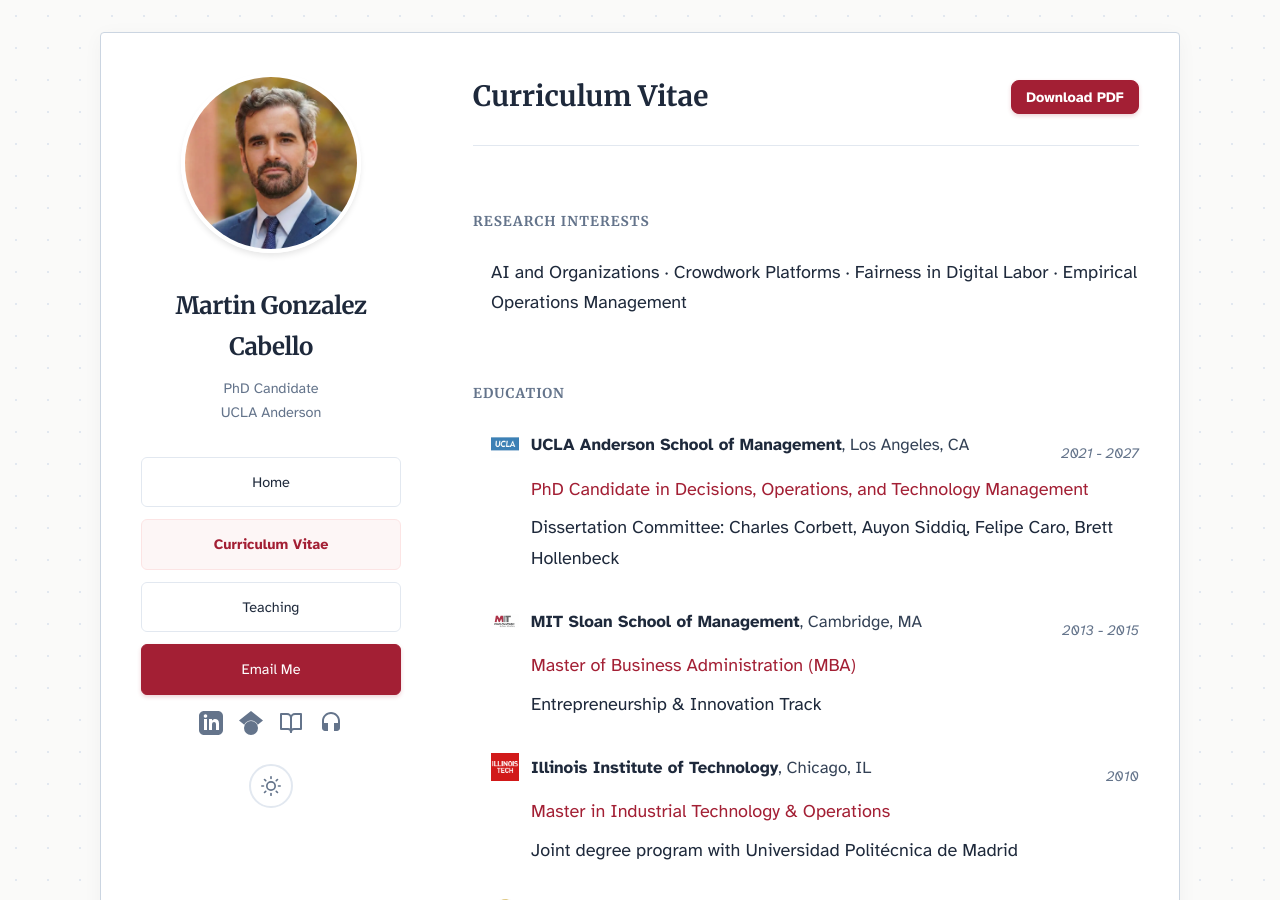
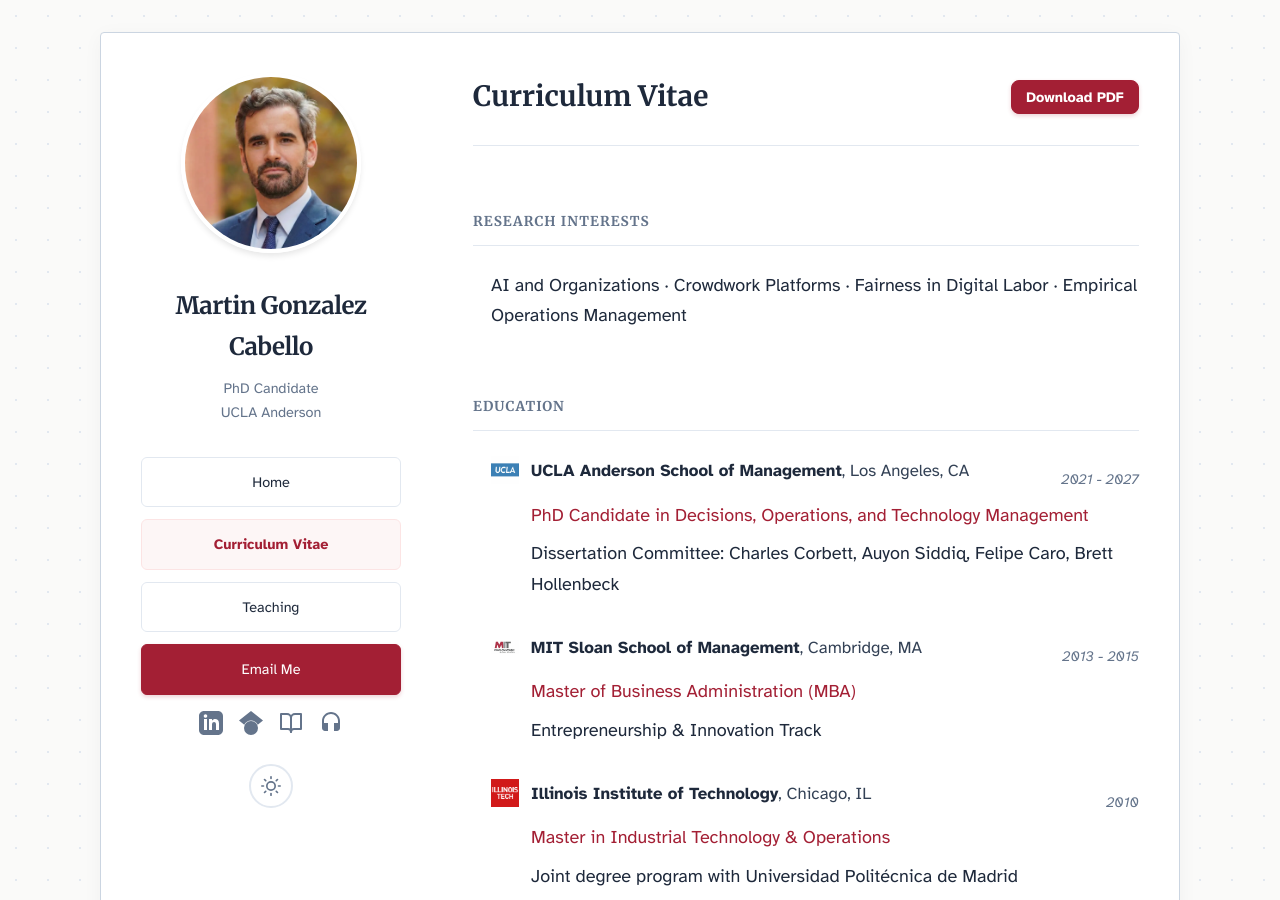
Before and after one commit to martins73/research-site, a Jekyll site: the page built from cv.html, in a window 1280 px wide and 900 px high. Built offline with Jekyll 4.4.1, drawn with Linux system fonts in a browser that asks for light colours.

Commit message:
Upgrade CV section headers to h2 and add accent color to print CV
- cv.html: h3 → h2 for better semantic hierarchy (h1 = page title,
  h2 = sections)
- cv-print layout: section headers now use the theme accent color
  for both text and underline, adding visual polish to the PDF

https://claude.ai/code/session_01AAy6LZYttfLVwm5WTxrjVN

```diff
--- a/_layouts/cv-print.html
+++ b/_layouts/cv-print.html
@@ -60,7 +60,8 @@
       font-weight: 700;
       text-transform: uppercase;
       letter-spacing: 1pt;
-      border-bottom: 1.5pt solid #000;
+      color: {{ site.data.themes[site.color_theme].light.accent }};
+      border-bottom: 1.5pt solid {{ site.data.themes[site.color_theme].light.accent }};
       padding-bottom: 1pt;
       margin-bottom: 6pt;
     }
--- a/cv.html
+++ b/cv.html
@@ -24,7 +24,7 @@ description: Academic CV and professional background in analytics, operations, a
 
 {% if site.data.cv.research_interests.size > 0 %}
 <section id="research-interests" class="section-spacing">
-    <h3 class="cv-section-header">Research Interests</h3>
+    <h2 class="cv-section-header">Research Interests</h3>
     <div class="cv-entry">
         <div class="cv-desc cv-desc-no-indent">
             {{ site.data.cv.research_interests | join: " · " }}
@@ -37,7 +37,7 @@ description: Academic CV and professional background in analytics, operations, a
 
 {% if site.data.cv.appointments and site.data.cv.appointments.size > 0 %}
 <section id="appointments" class="section-spacing">
-    <h3 class="cv-section-header">Academic Appointments</h3>
+    <h2 class="cv-section-header">Academic Appointments</h3>
 
     {% for item in site.data.cv.appointments %}
         <div class="cv-entry">
@@ -73,7 +73,7 @@ description: Academic CV and professional background in analytics, operations, a
 <!-- ### EDUCATION ### -->
 
 <section id="education" class="section-spacing">
-    <h3 class="cv-section-header">Education</h3>
+    <h2 class="cv-section-header">Education</h3>
 
     {% for item in site.data.cv.education %}
         <div class="cv-entry">
@@ -111,7 +111,7 @@ description: Academic CV and professional background in analytics, operations, a
 {% assign publications = site.data.papers.papers | where: "cv_category", "Publication" %}
 {% if publications.size > 0 %}
 <section id="publications" class="section-spacing">
-    <h3 class="cv-section-header">Publications</h3>
+    <h2 class="cv-section-header">Publications</h3>
     {% for paper in publications %}
     <div class="cv-entry">
         <span class="cv-title">{{ paper.title }}</span>
@@ -132,7 +132,7 @@ description: Academic CV and professional background in analytics, operations, a
 {% assign working_papers = site.data.papers.papers | where: "cv_category", "Working Paper" %}
 {% if working_papers.size > 0 %}
 <section id="working-papers" class="section-spacing">
-    <h3 class="cv-section-header">Working Papers</h3>
+    <h2 class="cv-section-header">Working Papers</h3>
     {% for paper in working_papers %}
     <div class="cv-entry">
         <span class="cv-title">{{ paper.title }}</span>
@@ -153,7 +153,7 @@ description: Academic CV and professional background in analytics, operations, a
 {% assign wip = site.data.papers.papers | where: "cv_category", "Work in Progress" %}
 {% if wip.size > 0 %}
 <section id="work-in-progress" class="section-spacing">
-    <h3 class="cv-section-header">Selected Work in Progress</h3>
+    <h2 class="cv-section-header">Selected Work in Progress</h3>
     {% for paper in wip %}
     <div class="cv-entry">
         <span class="cv-title">{{ paper.title }}</span>
@@ -173,7 +173,7 @@ description: Academic CV and professional background in analytics, operations, a
 {% assign other_articles = site.data.papers.papers | where: "cv_category", "Other Article" %}
 {% if other_articles.size > 0 %}
 <section id="other-articles" class="section-spacing">
-    <h3 class="cv-section-header">Other Articles</h3>
+    <h2 class="cv-section-header">Other Articles</h3>
     {% for paper in other_articles %}
     <div class="cv-entry">
         <span class="cv-title">{{ paper.title }}</span>
@@ -193,7 +193,7 @@ description: Academic CV and professional background in analytics, operations, a
 
 {% if site.data.cv.awards.size > 0 %}
 <section id="awards" class="section-spacing">
-    <h3 class="cv-section-header">Awards &amp; Scholarships</h3>
+    <h2 class="cv-section-header">Awards &amp; Scholarships</h3>
     <ul class="cv-talks-list">
         {% for item in site.data.cv.awards %}
         <li class="cv-award-item">
@@ -215,7 +215,7 @@ description: Academic CV and professional background in analytics, operations, a
 
 {% if site.data.cv.presentations.size > 0 %}
 <section id="presentations" class="section-spacing">
-    <h3 class="cv-section-header">Conference Presentations &amp; Talks</h3>
+    <h2 class="cv-section-header">Conference Presentations &amp; Talks</h3>
     {% for paper in site.data.cv.presentations %}
     <div class="cv-entry cv-paper-block">
         <div class="cv-paper-title">
@@ -237,7 +237,7 @@ description: Academic CV and professional background in analytics, operations, a
 <!-- ### TEACHING ### -->
 
 <section id="teaching" class="section-spacing">
-    <h3 class="cv-section-header">Teaching</h3>
+    <h2 class="cv-section-header">Teaching</h3>
 
     {% for item in site.data.teaching %}
         <div class="cv-entry">
@@ -283,7 +283,7 @@ description: Academic CV and professional background in analytics, operations, a
 
 {% if site.data.cv.service.size > 0 %}
 <section id="service" class="section-spacing">
-    <h3 class="cv-section-header">Service &amp; Professional Organizations</h3>
+    <h2 class="cv-section-header">Service &amp; Professional Organizations</h3>
     {% for item in site.data.cv.service %}
     <div class="cv-entry">
         <div class="cv-desc cv-desc-no-indent">
@@ -297,7 +297,7 @@ description: Academic CV and professional background in analytics, operations, a
 <!-- ### INDUSTRY ### -->
 
 <section id="industry" class="section-spacing">
-    <h3 class="cv-section-header">Work Experience</h3>
+    <h2 class="cv-section-header">Work Experience</h3>
 
     {% for company in site.data.cv.industry %}
         <div class="cv-entry">
@@ -339,7 +339,7 @@ description: Academic CV and professional background in analytics, operations, a
 <!-- ### SKILLS ### -->
 
 <section id="skills" class="section-spacing">
-    <h3 class="cv-section-header">Other Skills</h3>
+    <h2 class="cv-section-header">Other Skills</h3>
     <div class="cv-entry">
         <div class="cv-desc cv-desc-no-indent cv-skills-container">
             {% for group in site.data.cv.skills %}
@@ -358,7 +358,7 @@ description: Academic CV and professional background in analytics, operations, a
 
 {% if site.data.cv.references.size > 0 %}
 <section id="references" class="section-spacing">
-    <h3 class="cv-section-header">References</h3>
+    <h2 class="cv-section-header">References</h3>
     <div>
         {% for ref in site.data.cv.references %}
         <div class="cv-entry cv-ref-entry">
```
